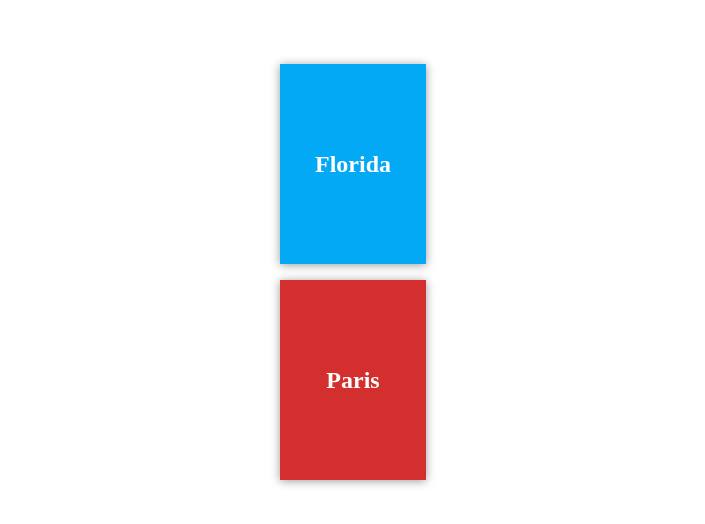
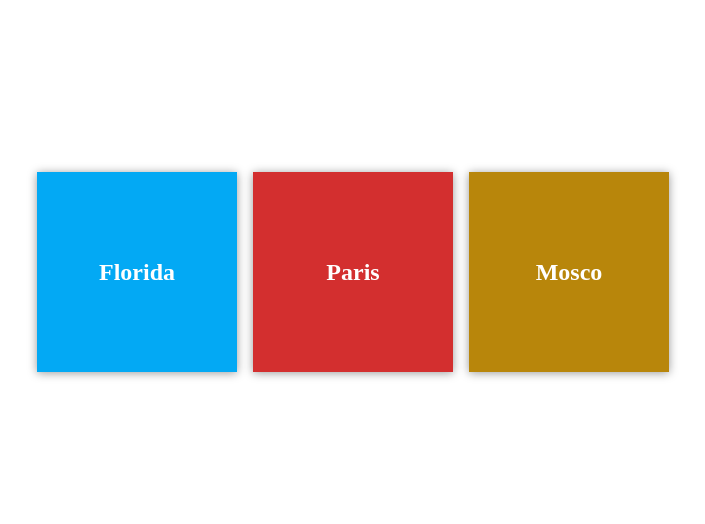
Before and after one commit to melhlbawy/udacity-my-travel-project, a plain HTML site: page index.html in a window 1280 px wide. Shown: the part 128-652 px from the top of the page, without its empty margins (287-992 px from the left). Drawn offline with Linux system fonts and the light colour scheme.

Commit message:
Add Mosco city

```diff
--- a/app.css
+++ b/app.css
@@ -15,7 +15,7 @@ body{
 .container{
     margin: auto;
     padding: 1em;
-    widows: 80%;
+    width: 80%;
 }
 .destination-container{
     display: flex;
@@ -41,3 +41,6 @@ body{
 #paris {
     background-color: #d32f2f;
 }
+#mosco{
+    background-color: darkgoldenrod;
+}
--- a/index.html
+++ b/index.html
@@ -17,6 +17,9 @@
                 <div class="destination" id="paris">
                     <h2>Paris</h2>
                 </div>
+                <div class="destination" id="mosco">
+                    <h2>Mosco</h2>
+                </div>
             </div>
         </div>
     </body>
```
